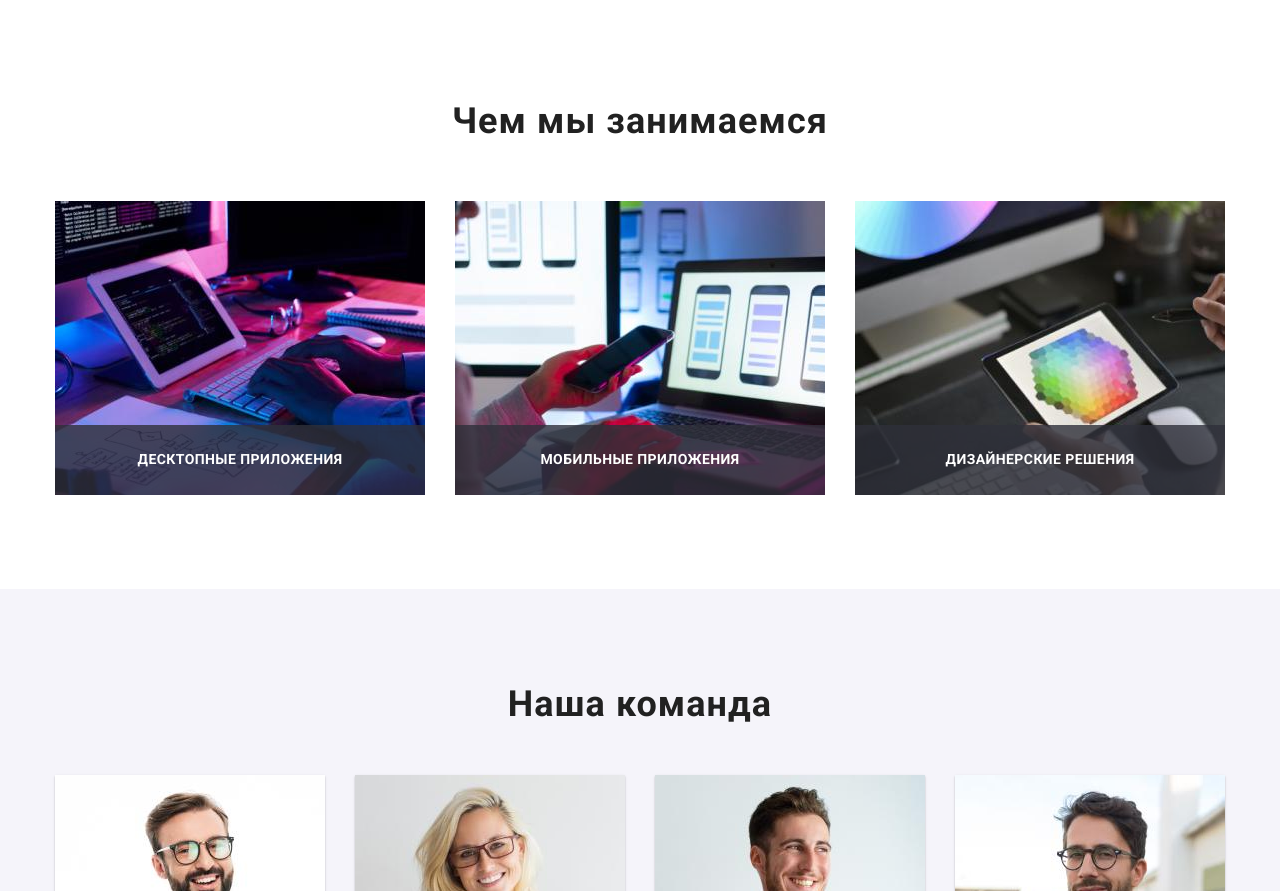
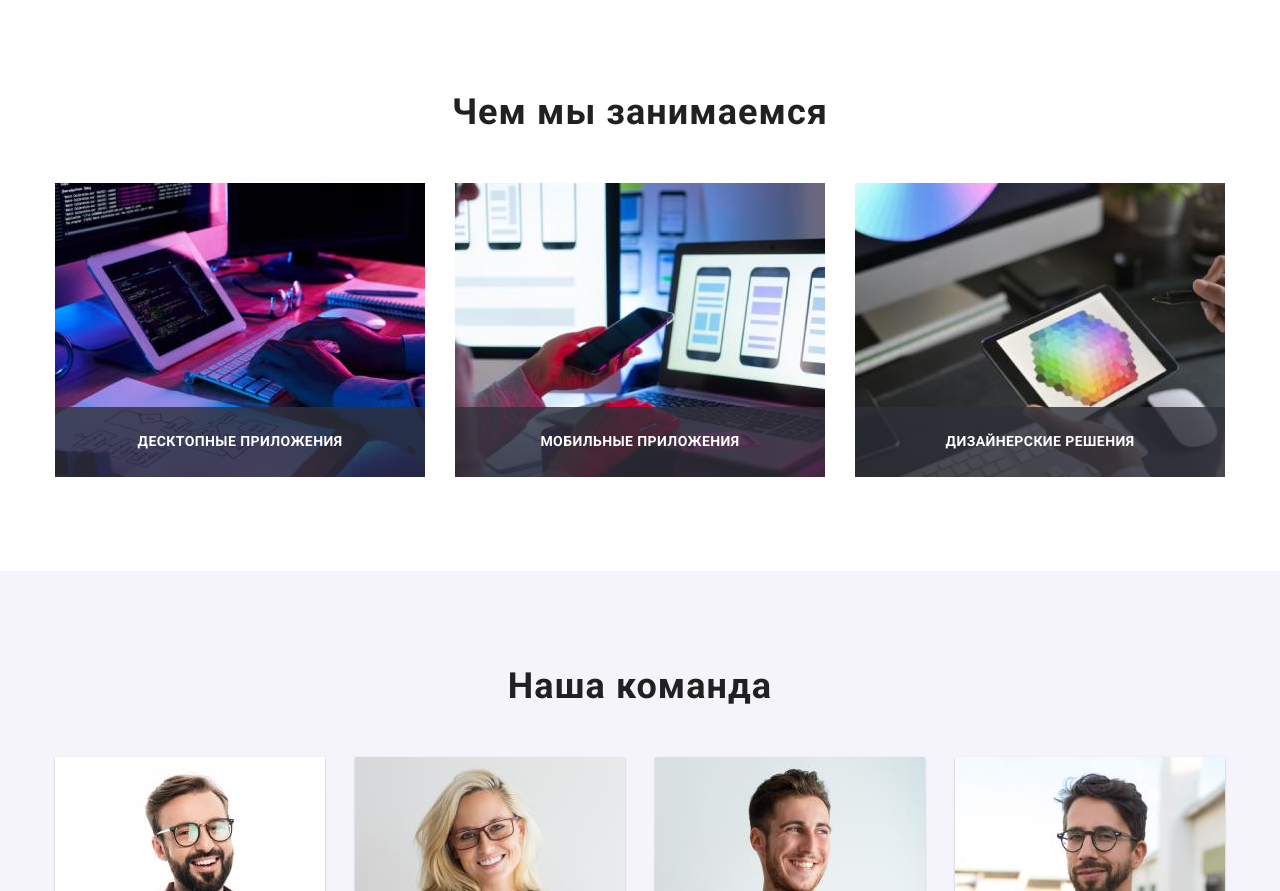
Before and after one commit to OlehKulyk2710/goit-markup-hw-08, a plain HTML site: page index.html in a window 1280 px wide. Shown: the part 1027-1918 px from the top of the page. Drawn offline with Linux system fonts and the light colour scheme.

Commit message:
rev.1, after remarks

```diff
--- a/sass/layout/_specialization.scss
+++ b/sass/layout/_specialization.scss
@@ -6,7 +6,7 @@
   padding-top: 0;
 
   &__title {
-    @include text($fw: 700, $fs: 36px, $lh: 1.67);
+    @include text($fw: 700, $fs: 36px, $lh: 1.17);
     text-align: center;
     color: var(--second-title-color);
 
```
Also changed, not shown: css/main.css, css/main.min.css.
